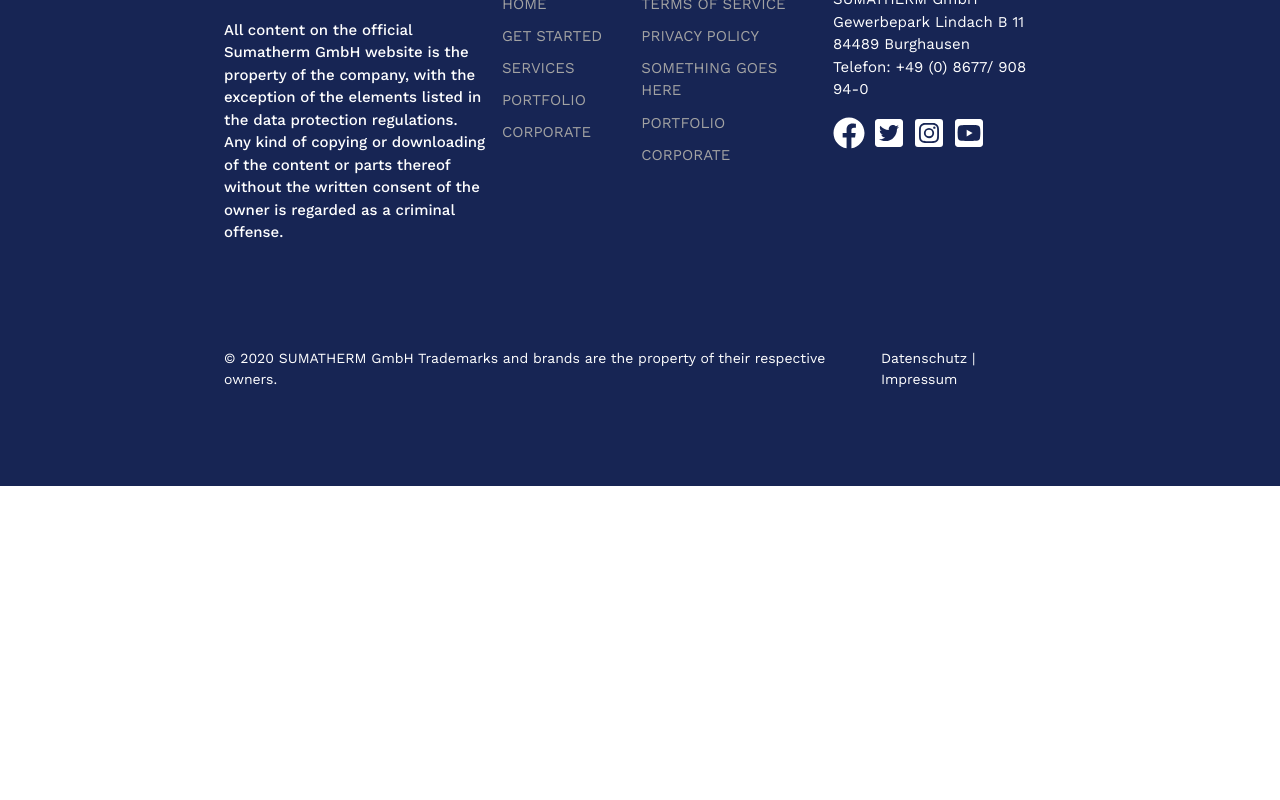
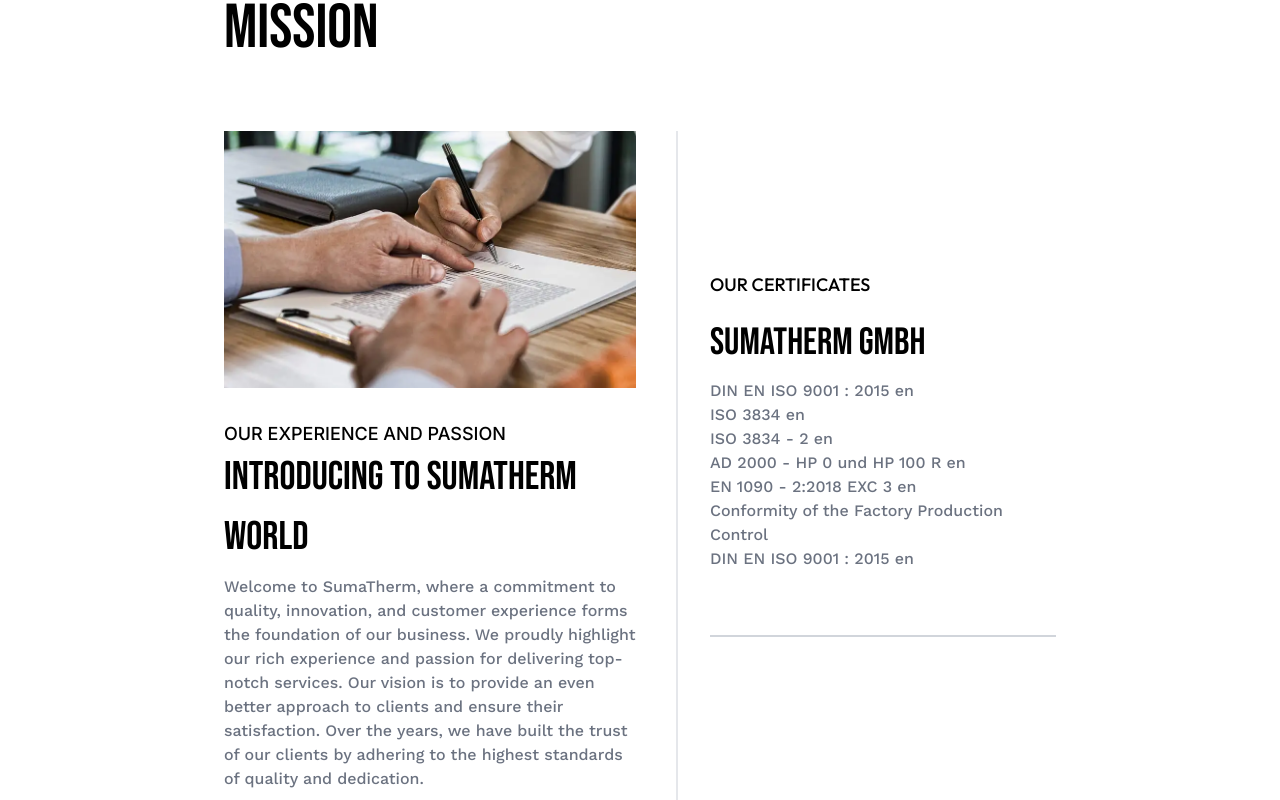
Before and after one commit to IzetDelibasic/sumatherm-project, a Next.js app: page / in a window 1280 px wide. Shown: the part 6840-7640 px from the top of the page. Before the commit the page ends 7326 px from the top, so only its background shows below. Built offline with nearby package versions, Linux system fonts and the light colour scheme.

Commit message:
Importing Certificate section, adding some informations

```diff
--- a/app/components/Articles/Articles.tsx
+++ b/app/components/Articles/Articles.tsx
@@ -1,7 +1,7 @@
 import React from 'react'
 import Button from '@/app/components/Button'
 import Image from 'next/image'
-import { articlesImage } from '@/utils/constants/imagesConstants'
+import { certificateImage } from '@/utils/constants/imagesConstants'
 
 const Articles = () => {
   return (
@@ -10,13 +10,14 @@
     data-aos-duration="500"
     data-aos-once="true"
     data-aos-delay="200"
-    className='lg:w-[65%] mx-auto my-[10rem] w-[90%] text-center lg:text-start'>
+    className='lg:w-[65%] mx-auto my-[10rem] w-[90%] text-center lg:text-start'
+    id='certificateSection'>
         <div className='lg:flex lg:items-center lg:justify-between lg:flex-row flex flex-col items-center'>
             <div className='flex flex-col lg:w-[60%] w-[80%] mx-auto lg:mx-0'>
-                <div className='mb-[0.5rem] font-medium'>OUR BLOG</div>
-                <div className='mb-[0.5rem] lg:text-[56px] text-[30px] font-medium'>Latests news and articles</div>
+                <div className='mb-[0.5rem] font-medium'>OUR CERTIFICATES</div>
+                <div className='mb-[0.5rem] lg:text-[62px] text-[30px] font-medium font-title'>YOUR PASSION IS OUR MISSION</div>
             </div>
-            <Button
+            {/* <Button
               className="relative bg-yellow-500 text-black border-[1px] border-black font-medium lg:py-[1.5rem] py-[1rem] lg:px-[2.5rem] px-[4.5rem] md:px-[11rem] rounded-[3rem] group overflow-hidden z-[1] hover:border-opacity-0 hover:border-transparent"
               iconClassName=""
               title='Browse all articles'
@@ -25,14 +26,14 @@
 
             >
               <div className="absolute inset-0 bg-neutral-100 w-full transform origin-right transition-transform duration-300 group-hover:scale-x-0 z-[-1]"></div>
-            </Button>
+            </Button> */}
         </div>
 
         <div className='lg:flex lg:justify-between'>
             <div className='flex-col lg:w-[60%] mt-[3rem] lg:pr-10 lg:border-r-2 group'>
                 <div className='lg:w-full overflow-hidden'>
                     <Image
-                        src={articlesImage}
+                        src={certificateImage}
                         alt={'Article'}
                         width={500}
                         height={500}
@@ -41,36 +42,36 @@
                     />
                 </div>
                 <div className='flex flex-col mt-[1rem] lg:mt-[2rem]'>
-                    <div className='font-medium text-[18px] break-words mb-[1rem]'>
-                        REMODELING ── APR 18, 2023
+                    <div className='font-medium text-[18px] break-words mb-[1rem font-subtitle]'>
+                        OUR EXPERIENCE AND PASSION
                     </div>
-                    <div className='mb-2 text-[28px] lg:w-[95%] lg:text-[34px] font-medium break-words lg:group-hover:text-hyellow-100 lg:group-hover:transition-all lg:group-hover:duration-300 '>
-                    12 designers tricks for picking the perfect home color palette
+                    <div className='mb-2 text-[36px] lg:w-[95%] lg:text-[40px] font-medium break-words lg:group-hover:text-red-600 lg:group-hover:transition-all lg:group-hover:duration-300 font-title'>
+                    Introducing to SumaTherm World
                     </div>
-                    <div className='text-gray-500 font-medium'>Lorem ipsum dolor sit amet consectetur aenean sit urna aliquet tellus egestas id elementum venenatis proin a congue commodo.</div>
+                    <div className='text-gray-500 font-medium font-about'>
+                        Welcome to SumaTherm, where a commitment to quality, innovation, and customer experience forms the foundation of our business. We proudly highlight our rich experience and passion
+                        for delivering top-notch services. Our vision is to provide an even better approach to clients and ensure their satisfaction. Over the years, we have built the trust of our clients
+                         by adhering to the highest standards of quality and dedication.</div>
                     <div className='border-b-2 border-gray-300 my-5 lg:my-10'></div>
                 </div>
             </div>
             <div className='flex-col lg:w-[50%] lg:pl-[2rem] lg:my-auto'>
                 <div className='flex flex-col mt-[1rem] group'>
-                    <div className='font-medium text-[18px] break-words mb-[1rem]'>
-                        DESIGN ── APR 18, 2023
+                    <div className='font-medium text-[18px] break-words mb-[1rem] font-subtitle'>
+                        OUR CERTIFICATES
                     </div>
-                    <div className='mb-2 text-[28px] lg:w-[95%] lg:text-[28px] font-medium break-words lg:group-hover:text-hyellow-100 lg:group-hover:transition-all lg:group-hover:duration-300 '>
-                        25 color trends designers cant wait to see in 2023
+                    <div className='mb-2 font-title text-[36px] lg:w-[95%] lg:text-[38px] font-medium break-words lg:group-hover:text-red-600 lg:group-hover:transition-all lg:group-hover:duration-300 '>
+                        Sumatherm GmbH
                     </div>
-                    <div className='text-gray-500 font-medium'>Viverra aenean feugiat lectus sollicitudin odio habitasse id sagittis sollicitudin et nec donec mi eu quam nunc sed leo.</div>
+                    <div className='text-gray-500 font-medium font-about'>DIN EN ISO 9001 : 2015 en</div>
+                    <div className='text-gray-500 font-medium font-about'>ISO 3834 en</div>
+                    <div className='text-gray-500 font-medium font-about'>ISO 3834 - 2 en</div>
+                    <div className='text-gray-500 font-medium font-about'>AD 2000 - HP 0 und HP 100 R en</div>
+                    <div className='text-gray-500 font-medium font-about'>EN 1090 - 2:2018 EXC 3 en</div>
+                    <div className='text-gray-500 font-medium font-about'>Conformity of the Factory Production Control</div>
+                    <div className='text-gray-500 font-medium font-about'>DIN EN ISO 9001 : 2015 en</div>
                 </div>
                 <div className='border-[1px] border-gray-300 my-5 lg:my-[4rem]'></div>
-                <div className='flex flex-col mt-[1rem] lg:mt-[2rem] group'>
-                    <div className='font-medium text-[18px] break-words mb-[1rem]'>
-                        CONSTRUCTION ── APR 18, 2023
-                    </div>
-                    <div className='mb-2 text-[28px] lg:w-[95%] lg:text-[28px] font-medium break-words lg:group-hover:text-hyellow-100 lg:group-hover:transition-all lg:group-hover:duration-300 '>
-                        Clever DIY home improvements you can do during the pandemic
-                    </div>
-                    <div className='text-gray-500 font-medium'>Euismod placerat eu nec blandit volutpat magna sed fames arcu pharetra et arcu odio sollicitudin netus id nibh at orci.</div>
-                </div>
             </div>
         </div>
     </div>
--- a/app/components/MainPage/MainPage.tsx
+++ b/app/components/MainPage/MainPage.tsx
@@ -29,7 +29,7 @@
         <AboutUs />
         <ContactUs />
         <Projects />
-        {/* <Articles /> */}
+        <Articles />
         <Footer />
       </div>
     </React.Fragment>
--- a/utils/constants/imagesConstants.ts
+++ b/utils/constants/imagesConstants.ts
@@ -48,6 +48,6 @@
 
 export const testimonialsThree = "/images/testimonials3.webp"
 
-export const articlesImage = "/images/articlesImage.webp"
+export const certificateImage = "/images/certificateImage.webp"
 
 export const toolWorkerImage = "/images/toolWorkerImage.webp"
```
Also changed, not shown: public/images/certificateImage.webp (added).
